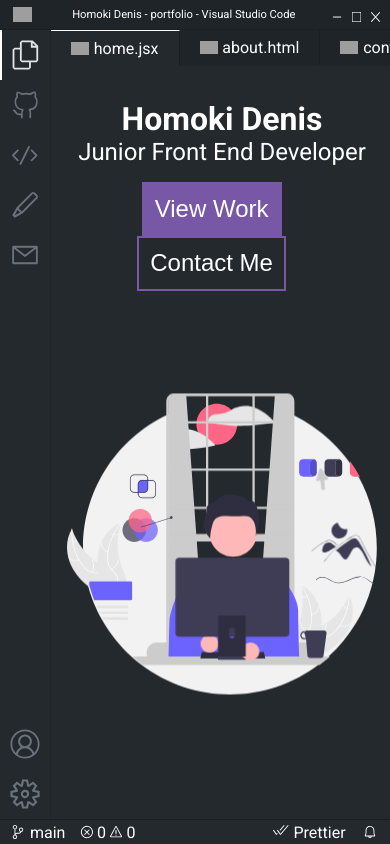
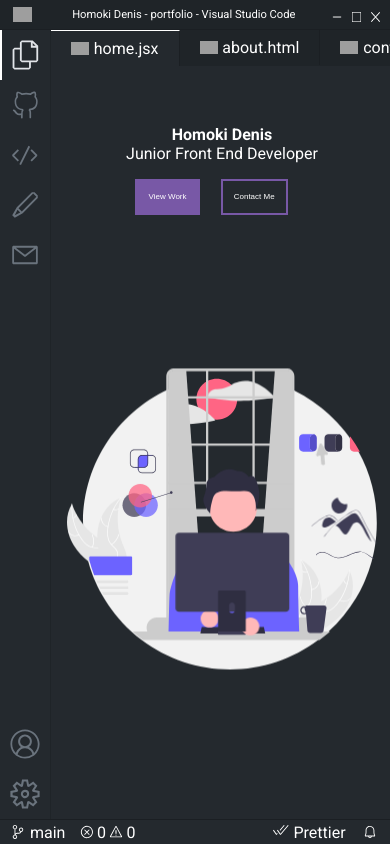
Before and after one commit to homoki-denis/Portfolio, a React (Vite) app: page / in a window 390 px wide. Built offline with nearby package versions, Linux system fonts and the light colour scheme; grey boxes are pictures that could not be loaded.

Commit message:
responsive

```diff
--- a/src/styles/_home.scss
+++ b/src/styles/_home.scss
@@ -133,6 +133,33 @@
           font-size: 1.5rem;
         }
       }
+      .home-buttons {
+        button {
+          font-size: 1rem;
+        }
+      }
     }
   }
 }
+
+@media screen and (max-width: 400px) {
+  .home {
+    align-items: center;
+    justify-content: center;
+    .home-container-left {
+      .home-header {
+        h1 {
+          font-size: 1rem;
+        }
+        p {
+          font-size: 1rem;
+        }
+      }
+      .home-buttons {
+        button {
+          font-size: 0.5rem;
+        }
+      }
+    }
+  }
+}
```
